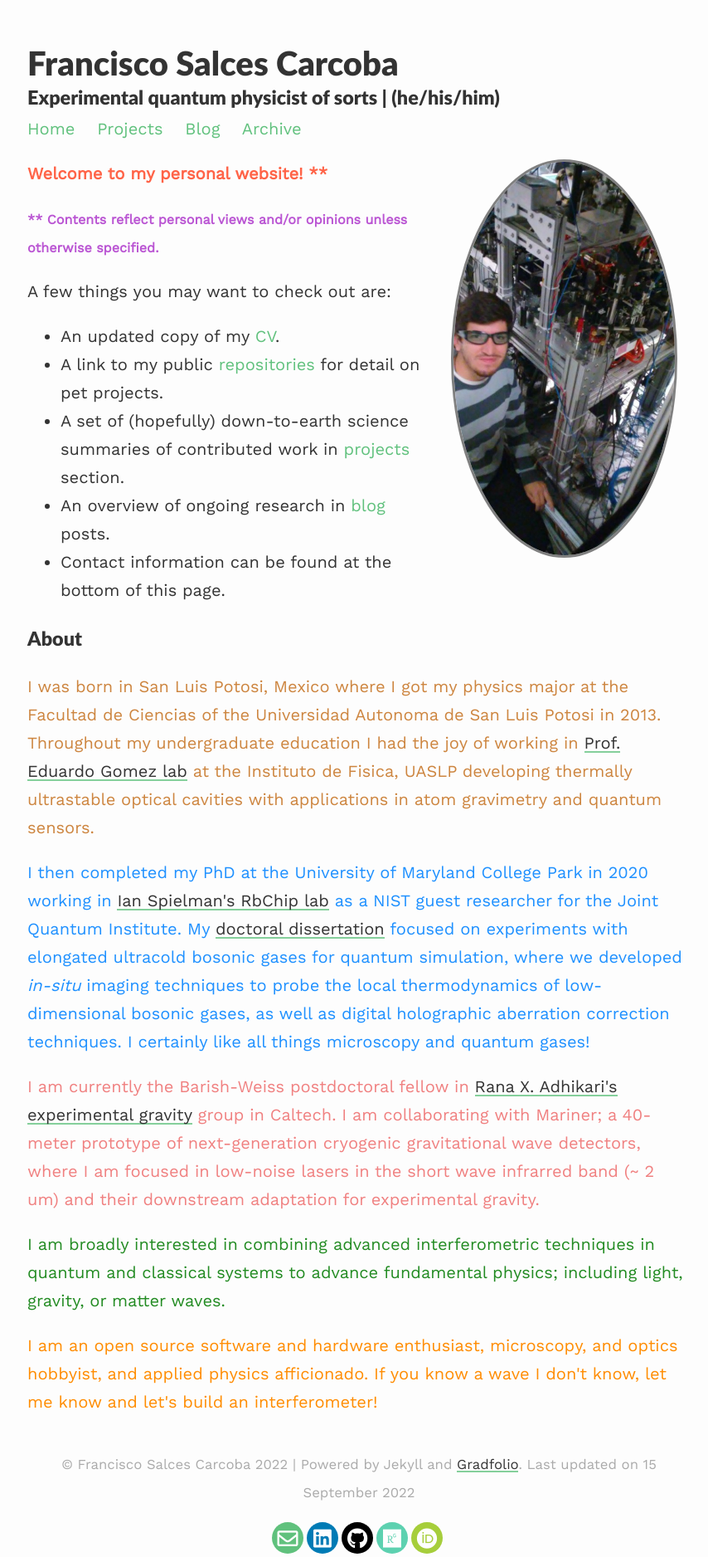
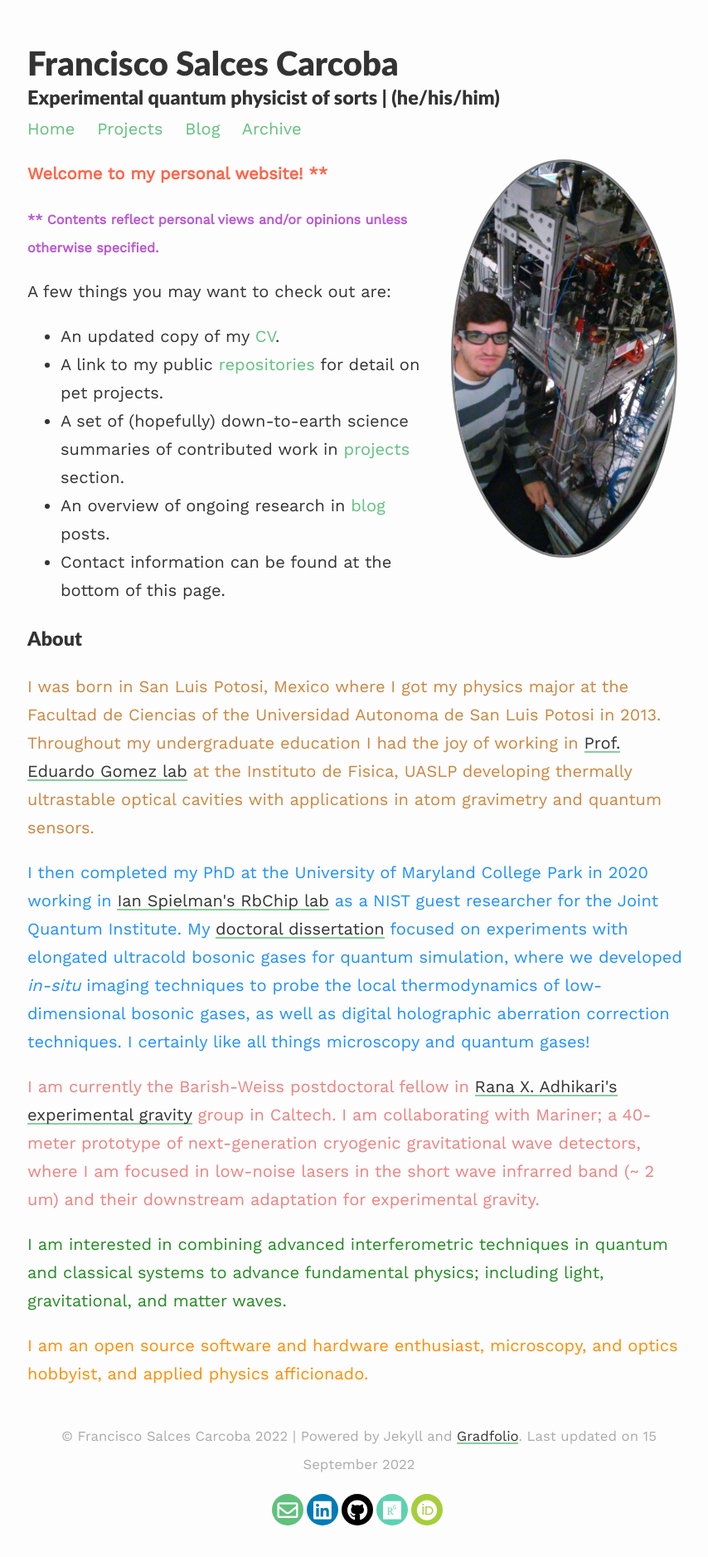
Before and after one commit to pacosalces/pacosalces.github.io, a Jekyll site: the page built from index.md, in a window 1280 px wide. Shown: the whole page at 83% size, without its empty margins (207-1061 px from the left). Built offline with Jekyll 4.4.1, drawn with Linux system fonts in a browser that asks for light colours; nearby versions of some CDN libraries; after the commit the page ends 1842 px from its top, so only the background shows below that.

Commit message:
change wording in welcome page

```diff
--- a/index.md
+++ b/index.md
@@ -26,6 +26,6 @@ A few things you may want to check out are:
 
 <p style="color:LightCoral;"> I am currently the Barish-Weiss postdoctoral fellow in <a href="https://caltechexperimentalgravity.github.io/">Rana X. Adhikari's experimental gravity</a> group in Caltech. I am collaborating with Mariner; a 40-meter prototype of next-generation cryogenic gravitational wave detectors, where I am focused in low-noise lasers in the short wave infrarred band (~ 2 um) and their downstream adaptation for experimental gravity. </p>
 
-<p style="color:forestgreen;">  I am broadly interested in combining advanced interferometric techniques in quantum and classical systems to advance fundamental physics; including light, gravity, or matter waves. </p>
+<p style="color:forestgreen;">  I am interested in combining advanced interferometric techniques in quantum and classical systems to advance fundamental physics; including light, gravitational, and matter waves. </p>
 
-<p style="color:darkorange;"> I am an open source software and hardware enthusiast, microscopy, and optics hobbyist, and applied physics afficionado. If you know a wave I don't know, let me know and let's build an interferometer!</p>
+<p style="color:darkorange;"> I am an open source software and hardware enthusiast, microscopy, and optics hobbyist, and applied physics afficionado.</p>
```
